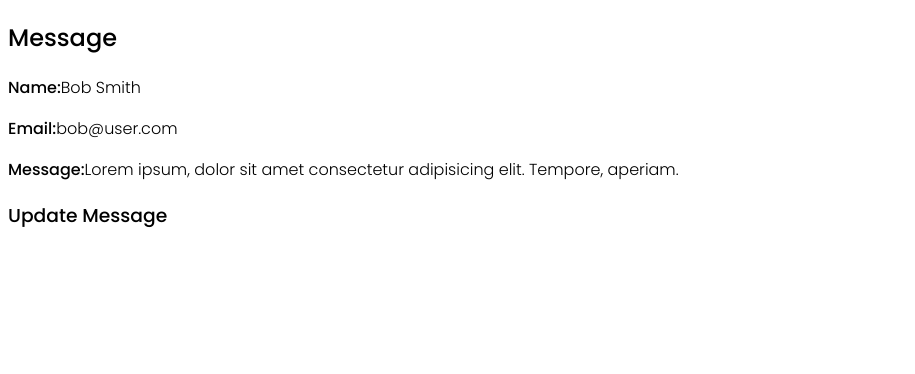
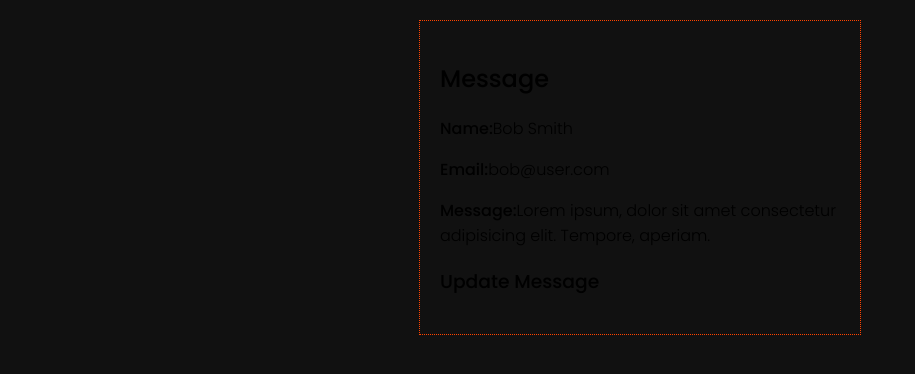
Before and after one commit to Nimira43/The-Apothecary, an Angular app in the folder Angular/Simple-Profile-Card/: page / in a window 1280 px wide. Shown: the top 374 px of the page, without its empty margins (0-915 px from the left). Built offline with nearby package versions, Linux system fonts and the light colour scheme.

Commit message:
Stryling profile card.

```diff
--- a/Angular/Simple-Profile-Card/src/styles.scss
+++ b/Angular/Simple-Profile-Card/src/styles.scss
@@ -3,8 +3,16 @@
 body {
   font-family: 'Poppins', sans-serif;
   font-weight: 300;
+  background-color: #111;
 }
 
 strong, h2, h3 {
   font-weight: 500;
 }
+
+.profile-card {
+  max-width: 400px;
+  margin: 20px auto;
+  padding: 20px;
+  border: 1px dotted #ff4500;
+}
```
